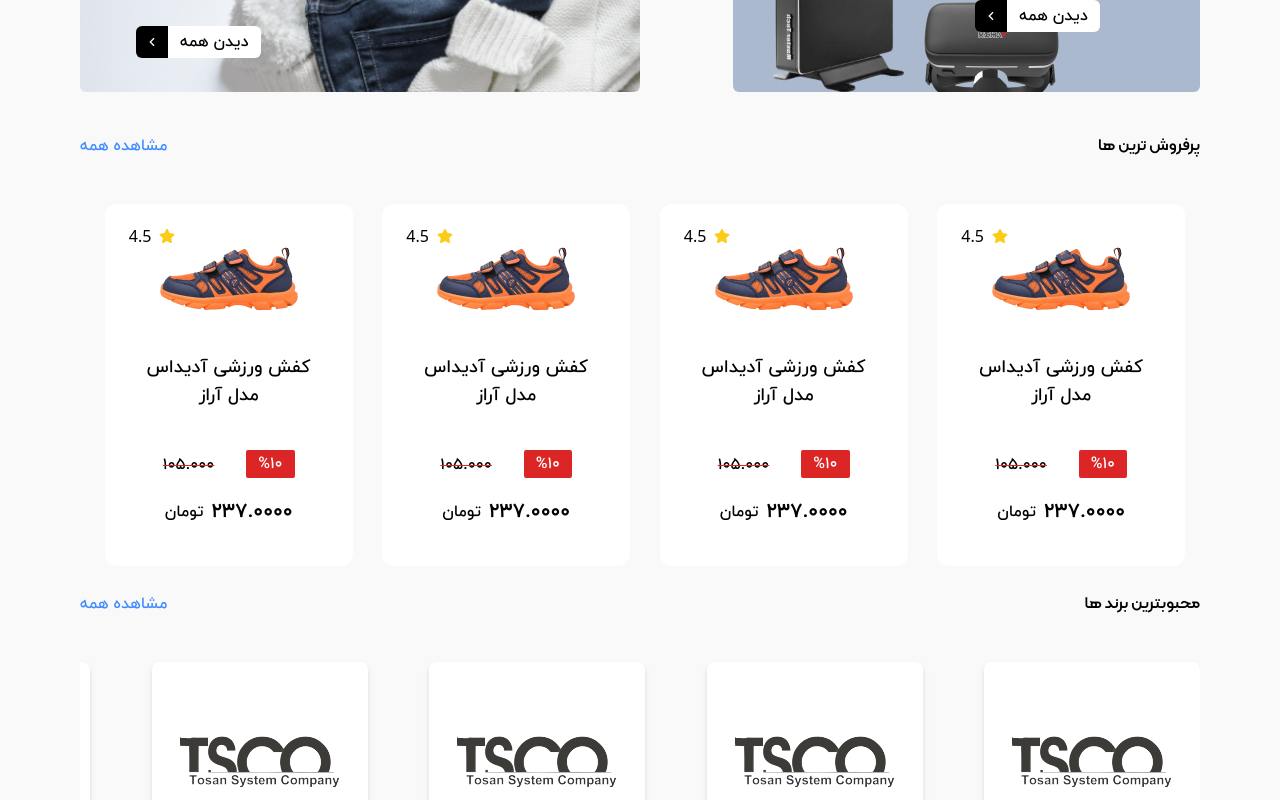
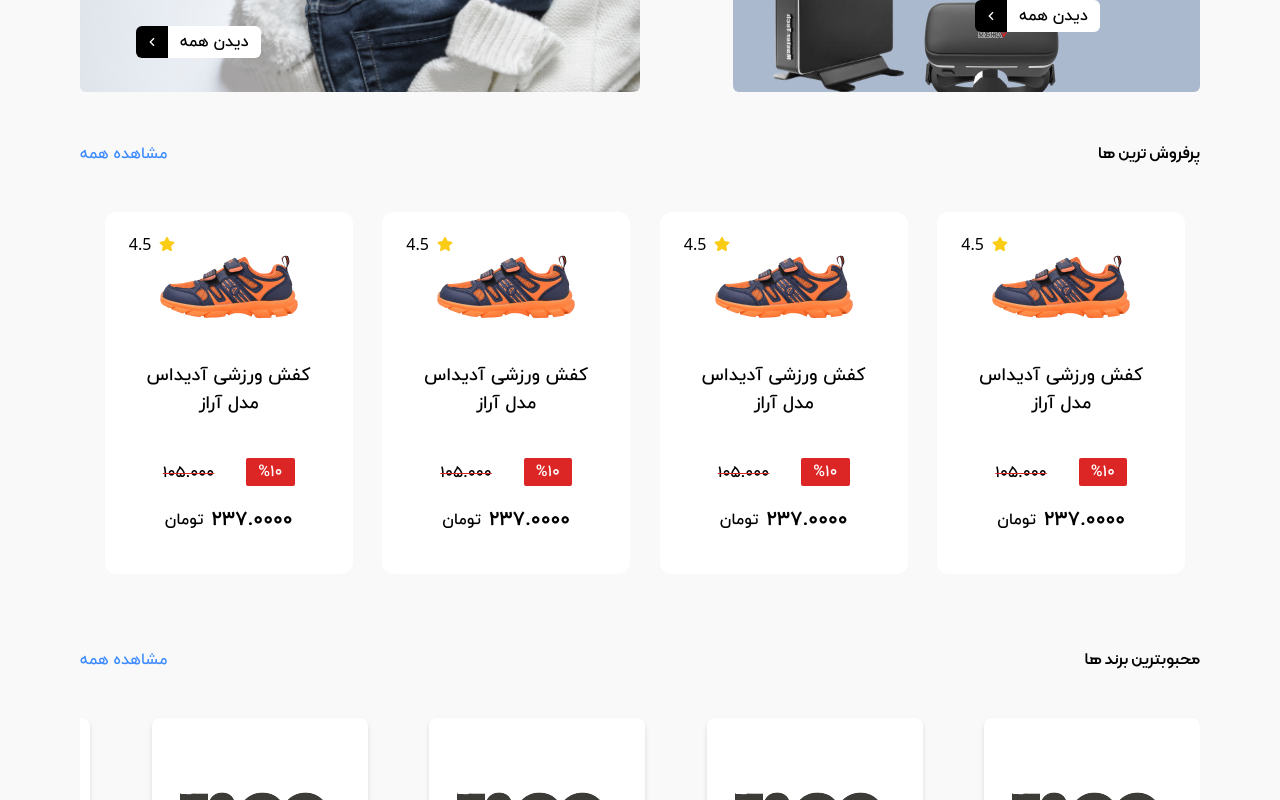
Before and after one commit to Ario-Team/shapino-frontend, a Next.js app: page / in a window 1280 px wide. Shown: the part 1360-2160 px from the top of the page. Built offline with nearby package versions, Linux system fonts and the light colour scheme.

Commit message:
Added the margin to base slider

```diff
--- a/components/BaseSlider.jsx
+++ b/components/BaseSlider.jsx
@@ -4,7 +4,7 @@
 
 const BaseSlider = ({ title, children }) => {
   return (
-    <div className="w-11/12 mx-auto flex flex-col gap-5 lg:mx-0 lg:w-full">
+    <div className="w-11/12 mt-12 mx-auto flex flex-col gap-5 lg:mx-0 lg:w-full">
       <div className="w-full flex flex-row justify-between items-center">
         <span className="font-kalameh font-bold text-xl">{title}</span>
         <span className="font-iran-yekan font-medium text-base cursor-pointer text-[#3F8CFF] transition-all duration-300 hover:drop-shadow-md">
```
